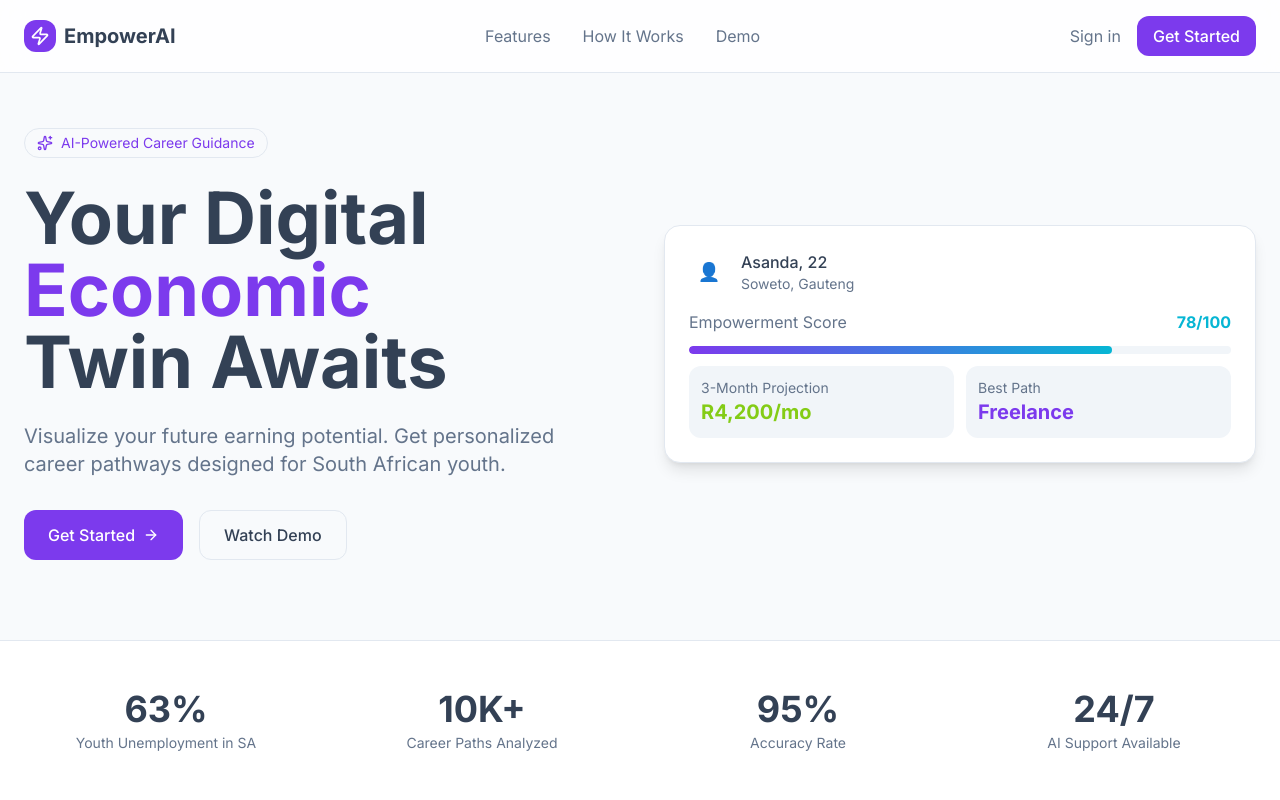
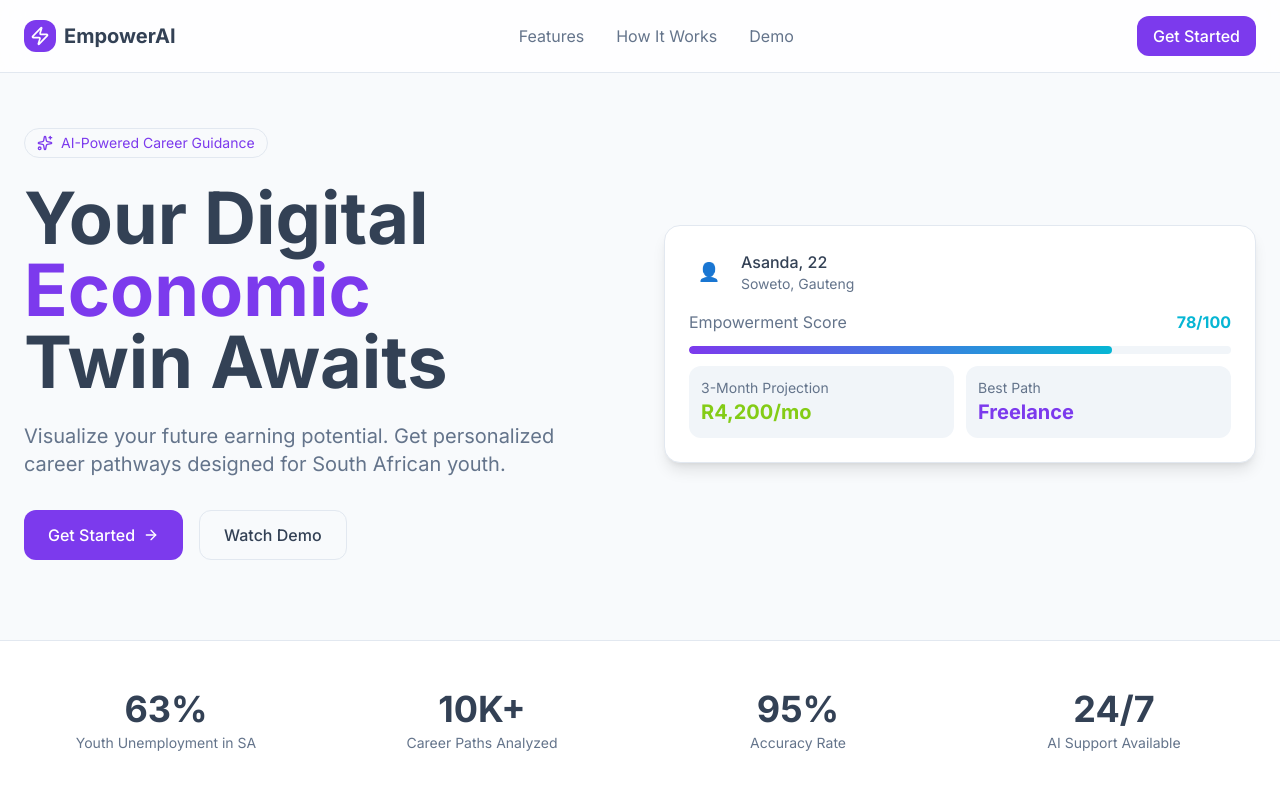
Before and after one commit to EmpowaAI/EmpowerAI, a React (Vite) app in the folder frontend/: page / in a window 1280 px wide. Shown: the top 800 px of the page. Built offline with nearby package versions, Linux system fonts and the light colour scheme; no server answers.

Commit message:
LandingPage.tsx

```diff
--- a/frontend/src/pages/LandingPage.tsx
+++ b/frontend/src/pages/LandingPage.tsx
@@ -36,9 +36,7 @@ export default function LandingPage() {
             </a>
           </div>
           <div className="flex items-center gap-4">
-            <Link to="/login" className="text-muted-foreground hover:text-foreground transition-colors">
-              Sign in
-            </Link>
+
             <Link
               to="/signup"
               className="px-4 py-2 bg-primary text-white rounded-lg font-medium hover:bg-primary/90 transition-colors"
```
